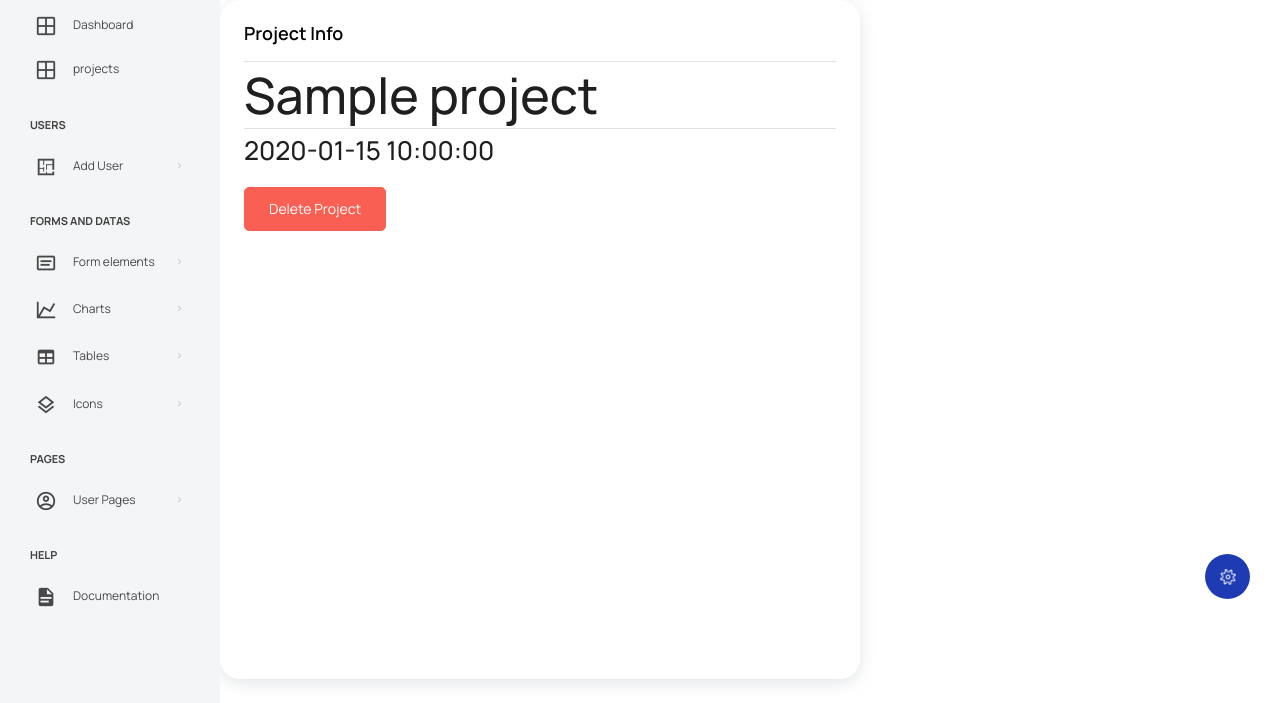
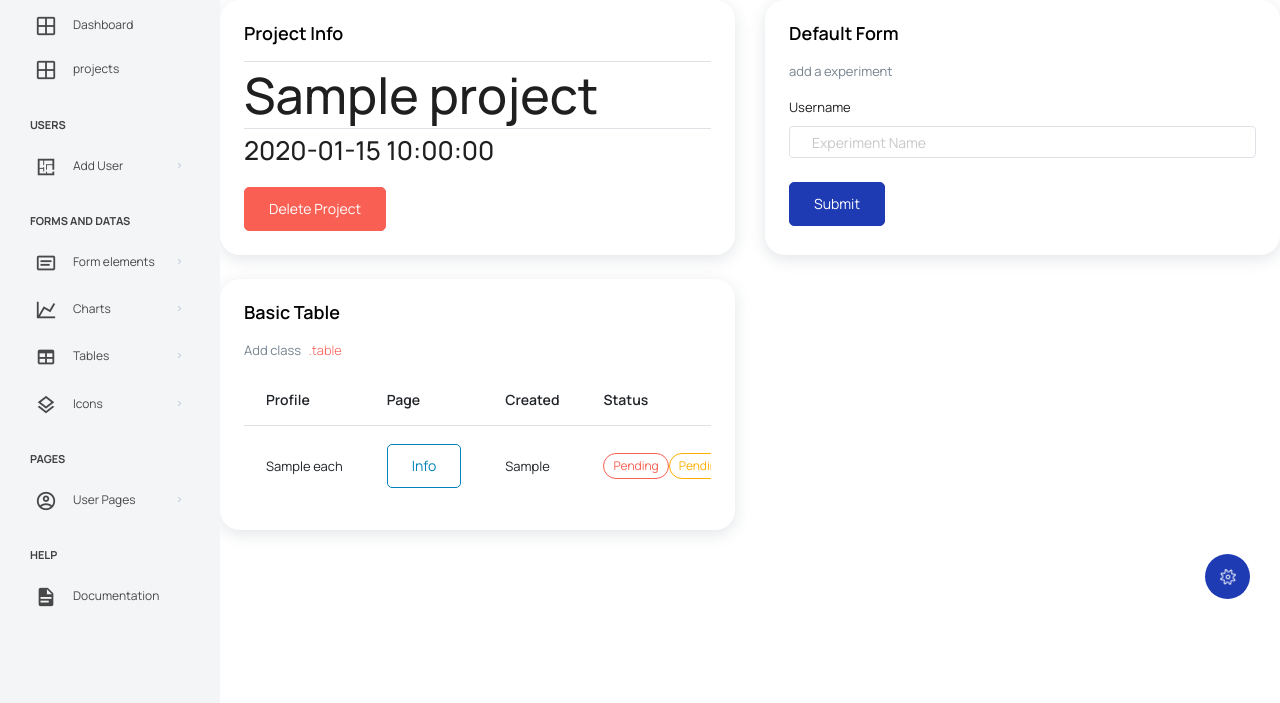
Before and after one commit to Pouria-Saadaty-Khoshrou/Roje-Software-very-first-demo, a Flask app: template app/templates/project.html in a window 1280 px wide. Shown: the part 161-864 px from the top of the page. Run offline with Flask 2, Linux system fonts and the light colour scheme; the template is opened without the code that fills it: most values are stand-ins (such as "Sample title", 1, 10 or a date in 2020); parts of the project's set-up code (start-up, migrations or seed data) failed here and were passed over; some libraries are stand-ins or nearby versions.

Commit message:
from sherkat to khoone

```diff
--- a/app/routes.py
+++ b/app/routes.py
@@ -4,6 +4,7 @@ from flask import render_template, request , make_response
 
 from nodes import users as uFunc
 from nodes import projects as pFunc
+from nodes import experiments as exFunc
 @app.route('/',methods=['GET'])
 def index():
     return render_template('login.html')
@@ -50,7 +51,8 @@ def create_projects():
 @app.route("/projects/<id>",methods=['GET'])
 def read_project(id):
     project = pFunc.getProjectById(id)
-    resp = make_response(render_template('project.html',project=project))
+    experiments = pFunc.getProjectExperiments(id)
+    resp = make_response(render_template('project.html',project=project,experiments=experiments))
     return resp
 @app.route("/projectsdel/<id>",methods=['GET'])
 def delete_project(id):
@@ -59,3 +61,22 @@ def delete_project(id):
     userProjects = pFunc.findUserProjects(userId)
     resp = make_response(render_template('projects.html',userProjects=userProjects))
     return resp
+
+@app.route("/experiment",methods=['POST'])
+def makeExperiment():
+    userId = request.cookies.get('User_id')
+    form = request.form.to_dict()
+    exFunc.createExperiment(form['projectId'],form['experimentName'])
+    project = pFunc.getProjectById(form['projectId'])
+    experiments = pFunc.getProjectExperiments(form['projectId'])
+    resp = make_response(render_template('project.html',project=project,experiments=experiments))
+    return resp
+@app.route('/experiment/<id>',methods=['GET'])
+def read_experiment(id):
+    experiment = exFunc.getExperimentById(id)
+    res = make_response(render_template('experiment.html',experiment=experiment))
+    return res
+
+@app.route('/protocols',methods=['POST'])
+def read_protocol():
+    return True
--- a/app/templates/project.html
+++ b/app/templates/project.html
@@ -1,4 +1,6 @@
 {% include 'header.html' %}
+<div class="main-panel">
+    <div class="row">
         <div class="col-md-6 grid-margin stretch-card">
             <div class="card">
                 <div class="card-body">
@@ -9,27 +11,67 @@
                     <div class="template-demo">
                         <h1>{{project['name']}}</h1>
                         <h2>{{project['Created_at']}}</h2>
-                    <a type="button" class="btn btn-danger" href="/projectsdel/{{project['id']}}">Delete Project </a>
+                        <a type="button" class="btn btn-danger" href="/projectsdel/{{project['id']}}">Delete
+                            Project </a>
 
                     </div>
                 </div>
             </div>
         </div>
 
-<!--<div class="col-md-6 grid-margin stretch-card">-->
-<!--    <div class="card">-->
-<!--        <div class="card-body">-->
-<!--            <h4 class="card-title">New Project Form</h4>-->
+        <div class="col-md-6 grid-margin stretch-card">
+            <div class="card">
+                <div class="card-body">
+                    <h4 class="card-title">Default form</h4>
+                    <p class="card-description">
+                        add a experiment
+                    </p>
+                    <form class="forms-sample" action="/experiment" method="post">
+                        <div class="form-group">
+                            <label for="exampleInputUsername1">Username</label>
+                            <input type="text" class="form-control" id="exampleInputUsername1" name="experimentName"
+                                   placeholder="Experiment Name">
+                            <input type="hidden" class="form-control" name="projectId" value="{{project['id']}}">
+                        </div>
 
-<!--            <form class="forms-sample" action="/projects" method="post">-->
-<!--                <div class="form-group">-->
-<!--                    <label for="exampleInputUsername1">Username</label>-->
-<!--                    <input type="text" class="form-control" id="exampleInputUsername1" name="projectName" placeholder="Project Name ex : Moon Lander">-->
-<!--                </div>-->
-<!--                <button type="submit" class="btn btn-primary me-2">Submit</button>-->
-<!--            </form>-->
-<!--        </div>-->
-<!--    </div>-->
-<!--</div>-->
+                        <button type="submit" class="btn btn-primary me-2">Submit</button>
+                    </form>
+                </div>
+            </div>
 
+        </div>
+        <div class="col-lg-6 grid-margin stretch-card">
+            <div class="card">
+                <div class="card-body">
+                    <h4 class="card-title">Basic Table</h4>
+                    <p class="card-description">
+                        Add class <code>.table</code>
+                    </p>
+                    <div class="table-responsive">
+                        <table class="table">
+                            <thead>
+                            <tr>
+                                <th>Profile</th>
+                                <th>Page</th>
+                                <th>Created</th>
+                                <th>Status</th>
+                            </tr>
+                            </thead>
+                            <tbody>
+                            {% for each in experiments %}
+                            <tr>
+                                <td>{{ each['name']}}</td>
+                                <td><a href="/experiment/{{each['id']}}"><button type="button" class="btn btn-outline-info btn-fw">Info</button></a></td>
+                                <td>{{each['Created at']}}</td>
+                                <td><label class="badge badge-danger">Pending</label><label class="badge badge-warning">Pending</label></td>
+                            </tr>
+                            {% endfor %}
+                            </tbody>
+                        </table>
+                    </div>
+                </div>
+            </div>
+        </div>
+    </div>
+</div>
 {% include 'footer.html' %}
```
Also changed, not shown: app/templates/experiment.html (added, +48 -0 lines), nodes/experiments.py (added, +32 -0 lines), nodes/projects.py (+15 -0 lines). Lines whose indentation alone changed are shown as unchanged.
